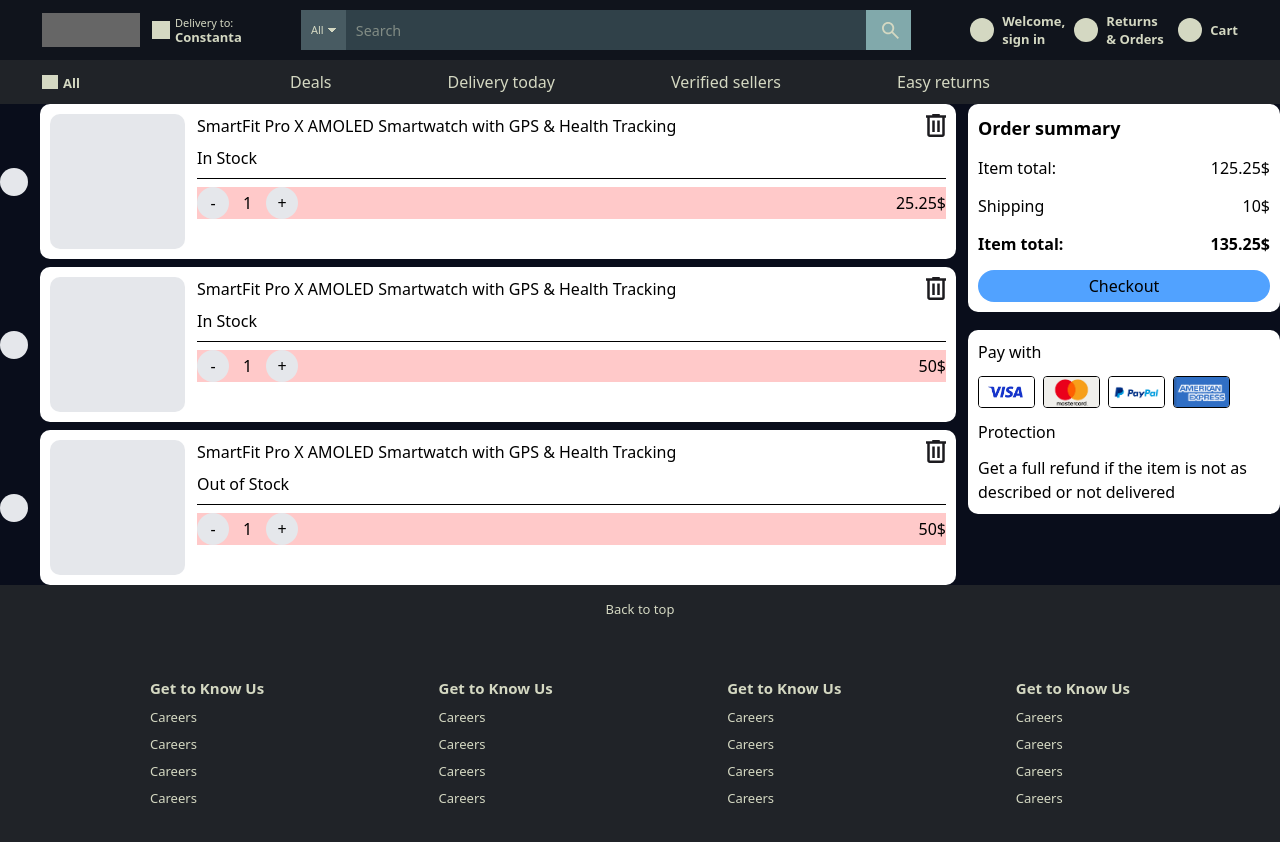
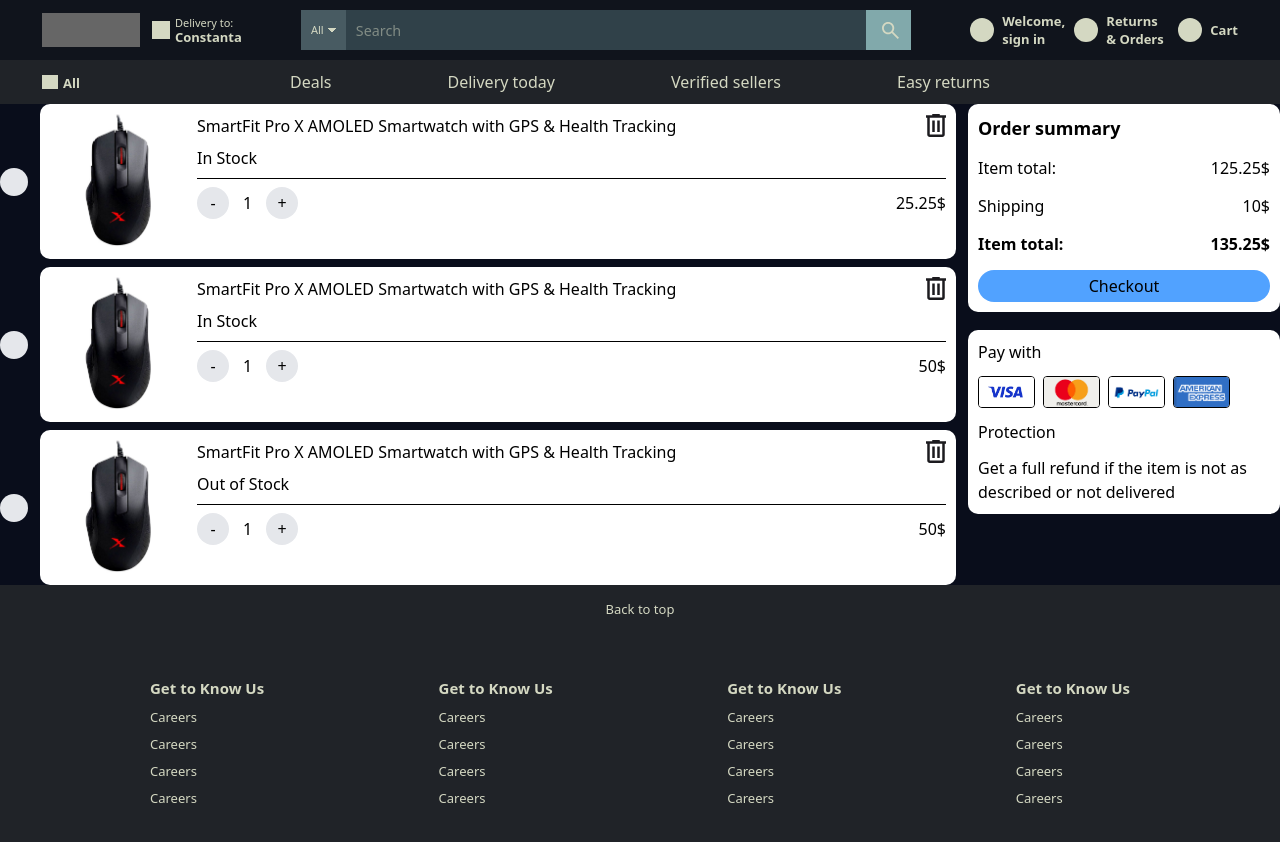
Before and after one commit to dimvxs/amazon_clone, a Next.js app in the folder frontend/: page /cart in a window 1280 px wide. Shown: the top 842 px of the page. Built offline with nearby package versions, Linux system fonts and the light colour scheme.

Commit message:
add product images to cart items

```diff
--- a/frontend/app/cart/page.tsx
+++ b/frontend/app/cart/page.tsx
@@ -9,6 +9,7 @@ import PaymentOptions from "@/components/PaymentOptions";
 type CartItemType = {
   id: number;
   title: string;
+  image: string;
   price: number;
   quantity: number;
   inStock: boolean;
@@ -56,6 +57,7 @@ export default function CartPage() {
             <CartItem
               key={item.id}
               id={item.id}
+              image={item.image}
               title={item.title}
               price={item.price}
               quantity={item.quantity}
@@ -82,7 +84,7 @@ export default function CartPage() {
         </div>
       </div>
 
-      <div className="fixed bottom-0 left-0 w-full z-50 bg-red-300 layout-account-sm:hidden flex h-[80px] items-center px-[30px]">
+      <div className="fixed bottom-0 left-0 w-full z-50 bg-white layout-account-sm:hidden flex h-[80px] items-center px-[30px]">
         <CheckoutBar open={open} setOpen={setOpen} total={total} />
       </div>
 
--- a/frontend/components/CartItem.tsx
+++ b/frontend/components/CartItem.tsx
@@ -6,15 +6,18 @@ type CartItemProps = {
   id: number;
   title: string;
   price: number;
+  image: string;
   quantity: number;
   inStock?: boolean;
   onIncrease: () => void;
   onDecrease: () => void;
 };
+
 export default function CartItem({
   title,
   price,
   quantity,
+  image,
   inStock = true,
   onIncrease,
   onDecrease,
@@ -26,8 +29,15 @@ export default function CartItem({
       <div className="size-[28px] rounded-full bg-gray-200 flex items-center justify-center shrink-0" />
 
       <div className="p-[10px] rounded-[10px] bg-white w-full flex gap-[12px]">
-        <div className="size-[60px] sm:size-[135px] rounded-[10px] bg-gray-200 shrink-0" />
-
+        <div className="relative size-[60px] sm:size-[135px] rounded-[10px] overflow-hidden shrink-0">
+          <Image
+            src={image}
+            alt={title}
+            fill
+            sizes="(max-width: 640px) 60px, 135px"
+            className="object-cover"
+          />
+        </div>
         <div className="flex flex-col gap-[8px] w-full">
           <div className="flex justify-between items-start gap-[12px]">
             <span className="max-w-[90%]">{title}</span>
@@ -44,7 +54,7 @@ export default function CartItem({
           <hr />
 
           <div className="flex sm:flex-row flex-col justify-between items-start w-full">
-            <div className=" shrink flex bg-red-200 w-full items-center justify-between">
+            <div className=" shrink flex w-full items-center justify-between">
               <CartQuantityControl
                 quantity={quantity}
                 onIncrease={onIncrease}
--- a/frontend/public/data/cart.json
+++ b/frontend/public/data/cart.json
@@ -5,21 +5,24 @@
       "title": "SmartFit Pro X AMOLED Smartwatch with GPS & Health Tracking",
       "price": 25.25,
       "quantity": 1,
-      "inStock": true
+      "inStock": true,
+      "image": "/images/img-cart.jpg"
     },
     {
       "id": 2,
       "title": "SmartFit Pro X AMOLED Smartwatch with GPS & Health Tracking",
       "price": 50,
       "quantity": 1,
-      "inStock": true
+      "inStock": true,
+      "image": "/images/img-cart.jpg"
     },
     {
       "id": 3,
       "title": "SmartFit Pro X AMOLED Smartwatch with GPS & Health Tracking",
       "price": 50,
       "quantity": 1,
-      "inStock": false
+      "inStock": false,
+      "image": "/images/img-cart.jpg"
     }
   ],
   "shipping": 10
```
Also changed, not shown: frontend/public/images/img-cart.jpg (added).
